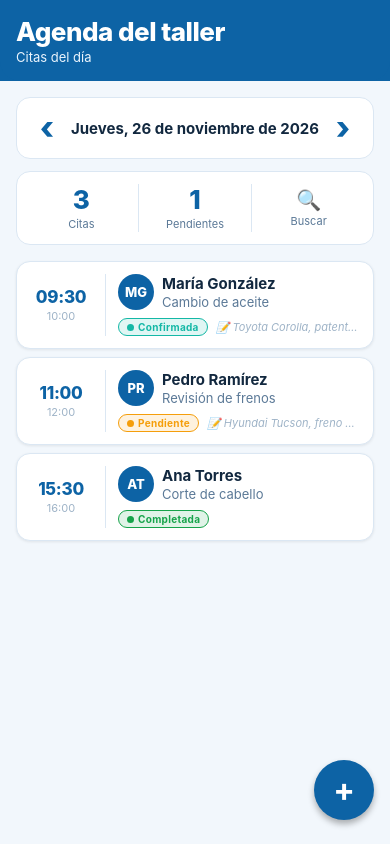
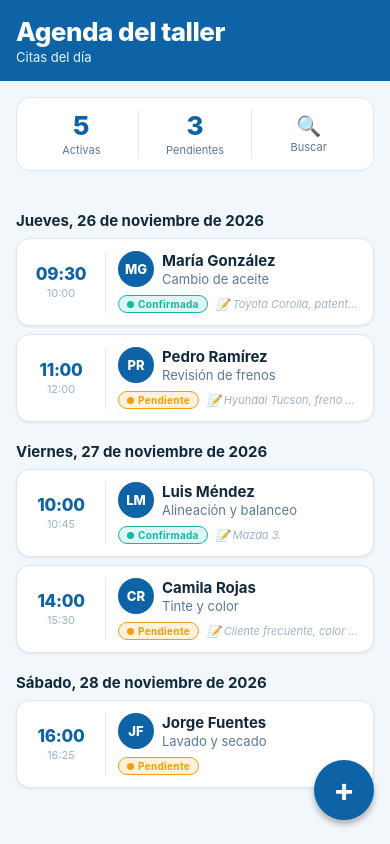
Before and after one commit to Zanderonzito/AgendaTaller, a React Native app: screen /Agenda in a window 390 px wide. Built offline with nearby package versions, Linux system fonts and the light colour scheme.

Commit message:
Arreglo visual (no me gustaba como se veia)

```diff
--- a/src/screens/AgendaScreen.tsx
+++ b/src/screens/AgendaScreen.tsx
@@ -14,7 +14,7 @@
 
 import { useMemo } from 'react';
 import { Pressable, StyleSheet, Text, View } from 'react-native';
-import { FlatList } from 'react-native';
+import { SectionList } from 'react-native';
 import { useFocusEffect } from '@react-navigation/native';
 import type { NativeStackScreenProps } from '@react-navigation/native-stack';
 import { SafeAreaView } from 'react-native-safe-area-context';
@@ -26,18 +26,15 @@ import { LoadingState } from '../components/LoadingState';
 import { ErrorState } from '../components/ErrorState';
 import { colors, fontSize, fontWeight, radius, spacing } from '../theme/colors';
 import {
-  compararFechasISO,
   formatoFechaLarga,
   hoyISO,
-  sumarDiasISO,
 } from '../utils/date';
-import { useCallback, useState } from 'react';
+import { useCallback } from 'react';
 
 type AgendaScreenProps = NativeStackScreenProps<RootStackParamList, 'Agenda'>;
 
 export function AgendaScreen({ navigation }: AgendaScreenProps) {
   const { citas, estadoCarga, error, recargar } = useCitas();
-  const [fechaSeleccionada, setFechaSeleccionada] = useState<string>(hoyISO());
 
   // Recarga cada vez que la pantalla recibe foco (p.ej. al volver del
   // formulario después de crear una cita). useFocusEffect se limpia solo.
@@ -47,85 +44,40 @@ export function AgendaScreen({ navigation }: AgendaScreenProps) {
     }, [recargar])
   );
 
-  /**
-   * Filtra las citas del día seleccionado y las ordena por hora.
-   * useMemo evita recalcular si ni citas ni fechaSeleccionada cambiaron.
-   */
-  const citasDelDia = useMemo(() => {
-    return citas
-      .filter((c) => c.fecha === fechaSeleccionada)
-      .sort((a, b) => a.hora.localeCompare(b.hora));
-  }, [citas, fechaSeleccionada]);
-
-  // Estadísticas para la barra superior
-  const totalHoy = citasDelDia.length;
-  const pendientes = citasDelDia.filter((c) => c.estado === 'pendiente').length;
-
-  const irADiaAnterior = () => setFechaSeleccionada((f) => sumarDiasISO(f, -1));
-  const irADiaSiguiente = () => setFechaSeleccionada((f) => sumarDiasISO(f, 1));
-  const irAHoy = () => setFechaSeleccionada(hoyISO());
-
-  const esHoy = compararFechasISO(fechaSeleccionada, hoyISO()) === 0;
+  // Agrupa cronológicamente las citas y excluye las que ya fueron completadas.
+  const secciones = useMemo(() => {
+    const activas = citas.filter((c) => c.estado !== 'completada');
+    const fechas = [...new Set(activas.map((c) => c.fecha))].sort();
+    return fechas.map((fecha) => ({
+      fecha,
+      title: fecha,
+      data: activas
+        .filter((c) => c.fecha === fecha)
+        .sort((a, b) => a.hora.localeCompare(b.hora)),
+    }));
+  }, [citas]);
 
   const abrirDetalle = (citaId: string) => {
     navigation.navigate('CitaDetalle', { citaId });
   };
 
-  const abrirFormulario = () => {
-    navigation.navigate('CitaForm', { fecha: fechaSeleccionada });
-  };
+  const abrirFormulario = () => navigation.navigate('CitaForm', { fecha: hoyISO() });
 
   const abrirBuscar = () => {
     navigation.navigate('Buscar');
   };
 
-  // Encabezado de la lista: barra de fecha + estadísticas
+  // Encabezado de la lista: accesos rápidos
   const renderHeader = () => (
-    <View>
-      {/* Navegación entre días */}
-      <View style={styles.barraDias}>
-        <Pressable
-          onPress={irADiaAnterior}
-          style={styles.botonDia}
-          android_ripple={{ color: colors.primaryLight, radius: 100 }}
-          accessibilityRole="button"
-          accessibilityLabel="Día anterior"
-          hitSlop={{ top: 10, bottom: 10, left: 10, right: 10 }}
-        >
-          <Text style={styles.flechaDia}>‹</Text>
-        </Pressable>
-
-        <Pressable
-          onPress={irAHoy}
-          style={styles.fechaCentro}
-          accessibilityRole="button"
-          accessibilityLabel="Ir a hoy"
-        >
-          <Text style={styles.fechaTexto}>{formatoFechaLarga(fechaSeleccionada)}</Text>
-          {!esHoy && <Text style={styles.fechaVolver}>Toca para volver a hoy</Text>}
-        </Pressable>
-
-        <Pressable
-          onPress={irADiaSiguiente}
-          style={styles.botonDia}
-          android_ripple={{ color: colors.primaryLight, radius: 100 }}
-          accessibilityRole="button"
-          accessibilityLabel="Día siguiente"
-          hitSlop={{ top: 10, bottom: 10, left: 10, right: 10 }}
-        >
-          <Text style={styles.flechaDia}>›</Text>
-        </Pressable>
-      </View>
-
-      {/* Estadísticas del día */}
+    <View style={styles.encabezadoLista}>
       <View style={styles.estadisticas}>
         <View style={styles.stat}>
-          <Text style={styles.statNumero}>{totalHoy}</Text>
-          <Text style={styles.statEtiqueta}>Citas</Text>
+          <Text style={styles.statNumero}>{secciones.reduce((n, s) => n + s.data.length, 0)}</Text>
+          <Text style={styles.statEtiqueta}>Activas</Text>
         </View>
         <View style={styles.statDivisor} />
         <View style={styles.stat}>
-          <Text style={styles.statNumero}>{pendientes}</Text>
+          <Text style={styles.statNumero}>{citas.filter((c) => c.estado === 'pendiente').length}</Text>
           <Text style={styles.statEtiqueta}>Pendientes</Text>
         </View>
         <View style={styles.statDivisor} />
@@ -143,11 +95,11 @@ export function AgendaScreen({ navigation }: AgendaScreenProps) {
     </View>
   );
 
-  // Lista vacía dentro del header
+  // Lista vacía
   const renderEmpty = () => (
     <EmptyState
-      titulo="No hay citas este día"
-      mensaje="Este día no tiene citas agendadas. Toca el botón + para crear la primera."
+      titulo="No hay citas activas"
+      mensaje="Las citas completadas no aparecen aquí. Toca + para crear una nueva cita."
       emoji="📅"
     />
   );
@@ -188,11 +140,14 @@ export function AgendaScreen({ navigation }: AgendaScreenProps) {
         <Text style={styles.subtitulo}>Citas del día</Text>
       </View>
 
-      <FlatList
-        data={citasDelDia}
+      <SectionList
+        sections={secciones}
         keyExtractor={(item) => item.id}
         renderItem={({ item }) => (
           <CitaCard cita={item} onPress={abrirDetalle} />
+        )}
+        renderSectionHeader={({ section }) => (
+          <Text style={styles.tituloFecha}>{formatoFechaLarga(section.fecha)}</Text>
         )}
         ListHeaderComponent={renderHeader}
         ListEmptyComponent={renderEmpty}
@@ -249,46 +204,14 @@ const styles = StyleSheet.create({
     flex: 1,
     backgroundColor: colors.background,
   },
-  // Barra de navegación de días
-  barraDias: {
-    flexDirection: 'row',
-    alignItems: 'center',
-    justifyContent: 'space-between',
-    backgroundColor: colors.surface,
-    borderRadius: radius.lg,
-    padding: spacing.sm,
-    marginBottom: spacing.md,
-    borderWidth: 1,
-    borderColor: colors.border,
-  },
-  botonDia: {
-    width: 44,
-    height: 44,
-    justifyContent: 'center',
-    alignItems: 'center',
-    borderRadius: radius.md,
-  },
-  flechaDia: {
-    fontSize: 32,
-    fontWeight: fontWeight.extrabold,
-    color: colors.primary,
-    lineHeight: 36,
-  },
-  fechaCentro: {
-    flex: 1,
-    alignItems: 'center',
-    paddingVertical: spacing.xs,
-  },
-  fechaTexto: {
+  encabezadoLista: { marginBottom: spacing.md },
+  tituloFecha: {
     fontSize: fontSize.md,
     fontWeight: fontWeight.bold,
     color: colors.textPrimary,
-    textAlign: 'center',
-  },
-  fechaVolver: {
-    fontSize: fontSize.xs,
-    color: colors.primary,
-    marginTop: 2,
+    backgroundColor: colors.background,
+    paddingVertical: spacing.sm,
+    marginTop: spacing.xs,
   },
   // Estadísticas
   estadisticas: {
```
